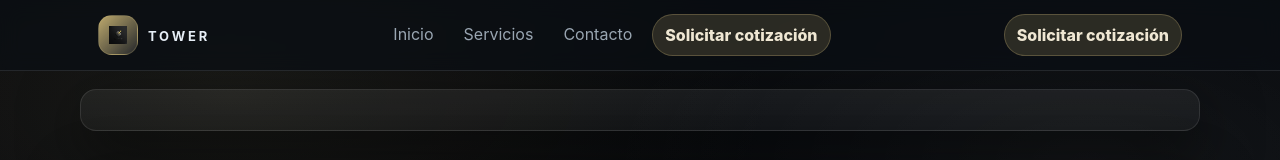
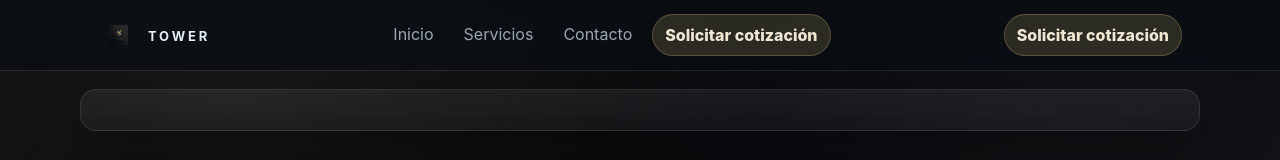
Before and after one commit to ivanavit10/towe, a plain HTML site: page index.html in a window 1280 px wide. Shown: the top 160 px of the page. Drawn offline with Linux system fonts and the light colour scheme.

Commit message:
Update style.css

```diff
--- a/style.css
+++ b/style.css
@@ -32,8 +32,8 @@ a{color:inherit}
 .brand{display:flex; align-items:center; gap:10px; text-decoration:none}
 .mark{
   width:40px; height:40px; border-radius:14px;
-  background: linear-gradient(135deg, rgba(199,178,115,.95), rgba(255,255,255,.10));
-  border:1px solid rgba(199,178,115,.25);
+  background: none;
+  border:none;
   display:grid; place-items:center;
   color:#0b0f14; font-weight:900;
 }
```
